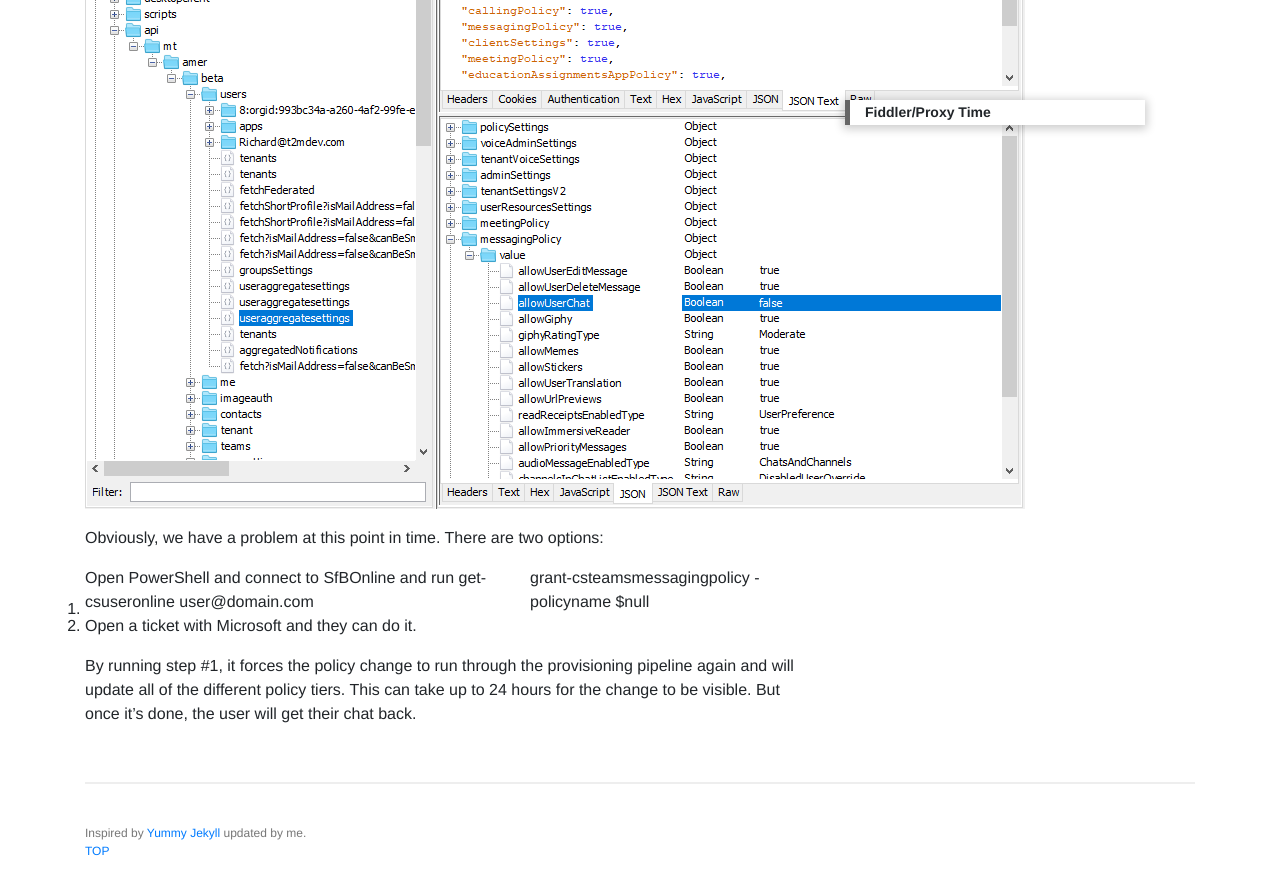
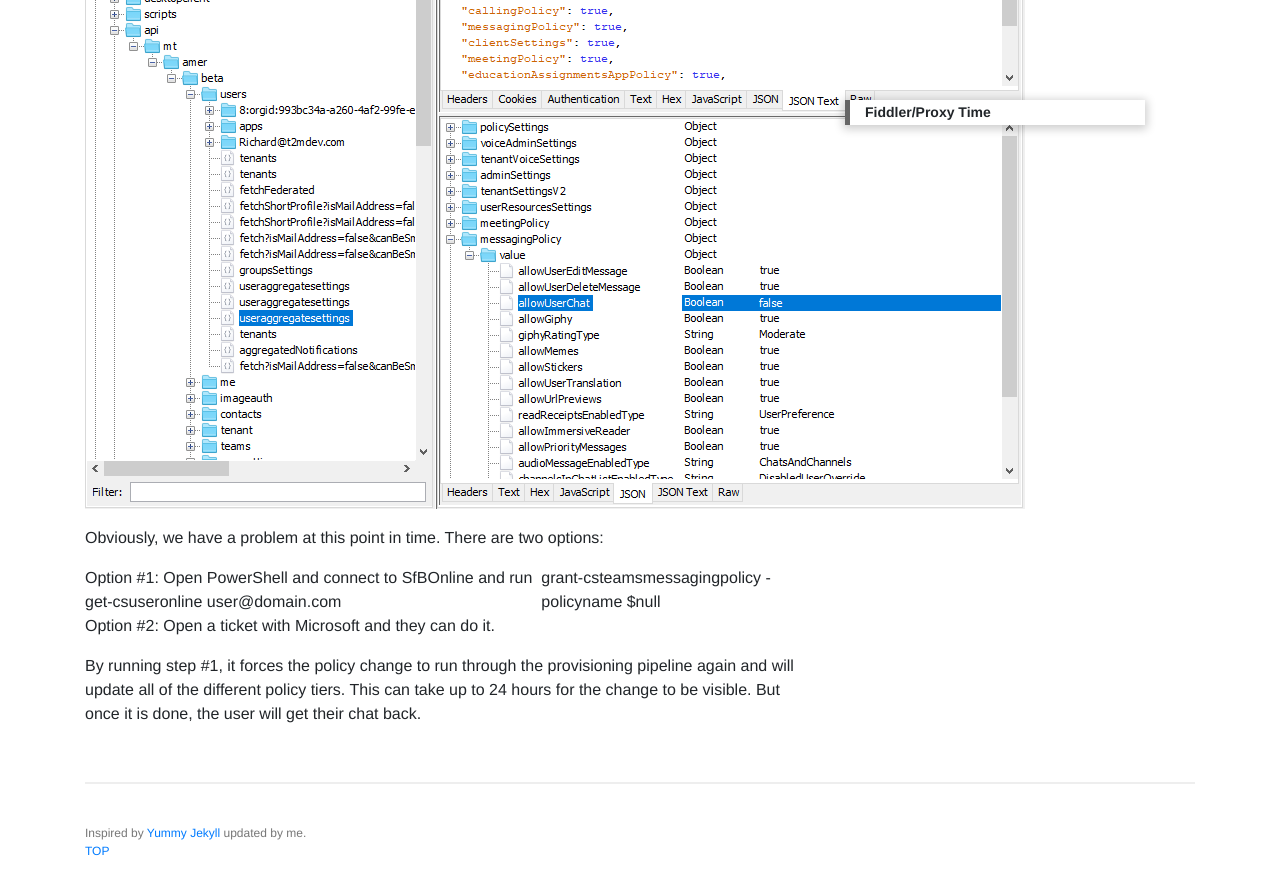
Before and after one commit to rbrynteson/theargylemvp, a Jekyll site: the page built from _posts/2019-08-23-where-did-my-chat-disappear-to.md, in a window 1280 px wide and 900 px high, scrolled down 1773 px. Shown: the top 895 px of the window. Built offline with Jekyll 4.4.1, drawn with Linux system fonts in a browser that asks for light colours; comment, search, counter and statistics services are not loaded; a style sheet for code colours, icons or effects is not loaded.

Commit message:
Update 2019-08-23-where-did-my-chat-disappear-to.md

```diff
--- a/_posts/2019-08-23-where-did-my-chat-disappear-to.md
+++ b/_posts/2019-08-23-where-did-my-chat-disappear-to.md
@@ -30,7 +30,8 @@ Once Charles Proxy is setup you can find "useraggregatesettings" under teams.mic
 
 Obviously, we have a problem at this point in time.  There are two options:
 
-1. Open PowerShell and connect to SfBOnline and run get-csuseronline user@domain.com | grant-csteamsmessagingpolicy -policyname $null
-2. Open a ticket with Microsoft and they can do it.
+Option #1: Open PowerShell and connect to SfBOnline and run get-csuseronline user@domain.com | grant-csteamsmessagingpolicy -policyname $null
 
-By running step #1, it forces the policy change to run through the provisioning pipeline again and will update all of the different policy tiers.  This can take up to 24 hours for the change to be visible.  But once it's done, the user will get their chat back.
+Option #2: Open a ticket with Microsoft and they can do it.
+
+By running step #1, it forces the policy change to run through the provisioning pipeline again and will update all of the different policy tiers.  This can take up to 24 hours for the change to be visible.  But once it is done, the user will get their chat back.
```
